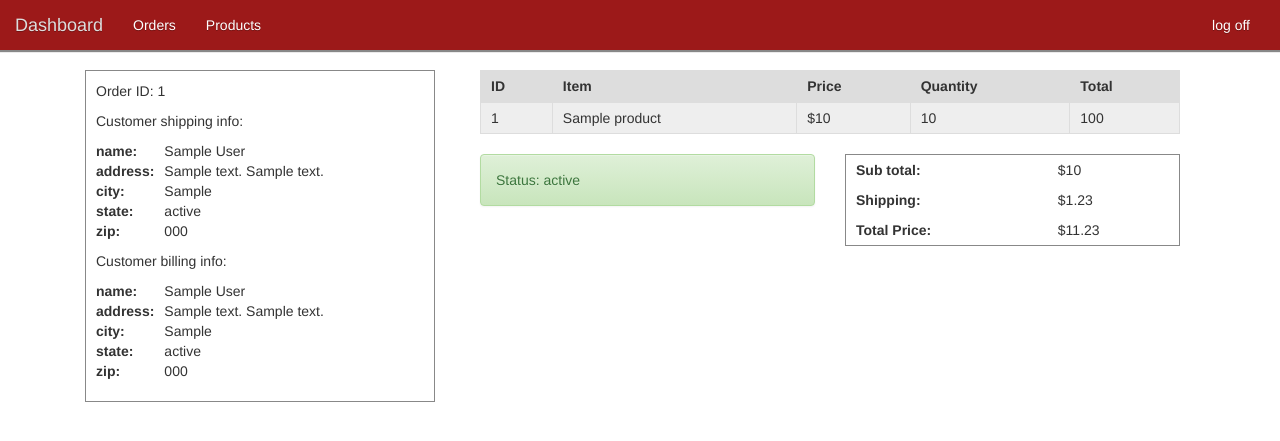
After one commit to RoseTheMarmot/E-Commerce-CodingDojo, a CodeIgniter app: page /index.php/dashboard/single_order/1 in a window 1280 px wide. The commit adds this page. Shown: the top 441 px of the page. Run offline with CodeIgniter, Linux system fonts and the light colour scheme; the visitor is signed in with stand-in values (Sample User, id 1); tables that the repository leaves empty or names only in its code hold one stand-in row (values such as "Sample post").

Commit message:
Orders detail view page up

```diff
--- a/application/config/routes.php
+++ b/application/config/routes.php
@@ -2,5 +2,6 @@
 
 $route['default_controller'] = "main";
 $route['404_override'] = '';
+$route['orders/show/(:num)'] = "dashboard/single_order/$1";
 
 //end of routes.php
--- a/application/controllers/dashboard.php
+++ b/application/controllers/dashboard.php
@@ -51,7 +51,20 @@ class Dashboard extends CI_Controller {
 		}
 	}
 
+	/* ---------------------------
+	 *  Admin detail view of order
+	 */
+	public function single_order($id){
+		$this->load->model('dashboard_model');
+		$order = $this->dashboard_model->get_order_by_id($id);
+		$items = $this->dashboard_model->get_order_items($id);
 
+		$shipping = 1.23;
+
+		$this->load->view('dashboard/header-dashboard');
+		$this->load->view('dashboard/nav-dashboard');
+		$this->load->view('/dashboard/single-order-view', array('order' => $order, 'items' => $items, 'shipping' => $shipping));
+	}
 
 	/* ---------------------------
 	 *  JSON orders APIs
@@ -73,6 +86,15 @@ class Dashboard extends CI_Controller {
 		echo json_encode($output);
 	}
 
+	public function change_order_status($id){
+		var_dump($id);
+		var_dump($this->input->post('status'));
+		if($this->input->post('status')){
+
+			$this->load->model('dashboard_model');
+			$this->dashboard_model->change_order_status($id, $this->input->post('status'));
+		}
+	}
 
 	/* ---------------------------
 	 *  Admin view of products
@@ -89,7 +111,6 @@ class Dashboard extends CI_Controller {
 		}else{
 			redirect('/main/admin');
 		}
-
 	}
 
 	/* ---------------------------
--- a/application/models/dashboard_model.php
+++ b/application/models/dashboard_model.php
@@ -1,6 +1,7 @@
 <?php if ( ! defined('BASEPATH')) exit('No direct script access allowed');
 
 class Dashboard_model extends CI_Model {
+
 	function get_admin($email, $password){
 
 		//TODO:----> add password encryption <------
@@ -10,55 +11,176 @@ class Dashboard_model extends CI_Model {
 	}
 
 	function get_orders(){
-		$query = "Select orders.id, customers.first_name, customers.last_name, orders.created_at, customers.address,
-			customers.address2, customers.city, customers.state, Sum(products.price) as total, orders.status
-			FROM orders
-			Join relationships on relationships.orders_id = orders.id
-			Join customers on customers.id = relationships.customers_id
-			Join products on relationships.products_id = products.id
-			Group By orders.id
-			Order by orders.id DESC";
+		$query = "SELECT
+			    orders.id,
+			    customers.first_name,
+			    customers.last_name,
+			    customers.created_at,
+			    addresses.address,
+			    addresses.address2,
+			    addresses.city,
+			    addresses.state,
+			    addresses.zipcode,
+			    Sum(products.price) as total,
+			    orders.status
+			FROM
+			    orders
+			        JOIN
+			    relationships ON relationships.orders_id = orders.id
+			        JOIN
+			    customers ON customers.id = relationships.customers_id
+			        JOIN
+			    products ON relationships.products_id = products.id
+					JOIN
+				addresses ON addresses.id = customers.billing_id
+			GROUP BY orders.id
+			ORDER BY orders.id DESC";
 		return $this->db->query($query)->result_array();
 	}
 
 	function get_orders_by_status($status){
-		$query = "Select orders.id, customers.first_name, customers.last_name, orders.created_at, customers.address,
-			customers.address2, customers.city, customers.state, Sum(products.price) as total, orders.status
-			FROM orders
-			Join relationships on relationships.orders_id = orders.id
-			Join customers on customers.id = relationships.customers_id
-			Join products on relationships.products_id = products.id
-			Where status = ?
-			Group By orders.id
-			Order by orders.id DESC";
+		$query = "SELECT
+			    orders.id,
+			    customers.first_name,
+			    customers.last_name,
+			    customers.created_at,
+			    addresses.address,
+			    addresses.address2,
+			    addresses.city,
+			    addresses.state,
+			    addresses.zipcode,
+			    SUM(products.price) AS total,
+			    orders.status
+			FROM
+			    orders
+			        JOIN
+			    relationships ON relationships.orders_id = orders.id
+			        JOIN
+			    customers ON customers.id = relationships.customers_id
+			        JOIN
+			    products ON relationships.products_id = products.id
+			        JOIN
+			    addresses ON addresses.id = customers.billing_id
+			WHERE
+			    status = ?
+			GROUP BY orders.id
+			ORDER BY orders.id DESC";
 		return $this->db->query($query, array($status))->result_array();
 	}
 
 	//--> TODO: get this search to work with total too (like caluse doesn't work with renamed columns)<---
 	function get_orders_filter($filter){
-		$query = "Select orders.id, customers.first_name, customers.last_name, orders.created_at, customers.address,
-			customers.address2, customers.city, customers.state, Sum(products.price) as total, orders.status
-			FROM orders
-			Join relationships on relationships.orders_id = orders.id
-			Join customers on customers.id = relationships.customers_id
-			Join products on relationships.products_id = products.id
-			Where first_name Like '%".$filter."%'
-			Or last_name Like '%".$filter."%'
-			Or orders.created_at Like '%".$filter."%'
-			Or address Like '%".$filter."%'
-			Or address2 Like '%".$filter."%'
-			Or city Like '%".$filter."%'
-			Or state Like '%".$filter."%'
-			Or status Like '%".$filter."%'
-			Group By orders.id
-			Order by orders.id DESC";
+		$query = "SELECT
+			    orders.id,
+			    customers.first_name,
+			    customers.last_name,
+			    customers.created_at,
+			    addresses.address,
+			    addresses.address2,
+			    addresses.city,
+			    addresses.state,
+			    addresses.zipcode,
+			    SUM(products.price) AS total,
+			    orders.status
+			FROM
+			    orders
+			        JOIN
+			    relationships ON relationships.orders_id = orders.id
+			        JOIN
+			    customers ON customers.id = relationships.customers_id
+			        JOIN
+			    products ON relationships.products_id = products.id
+			        JOIN
+			    addresses ON addresses.id = customers.billing_id
+			WHERE
+			    first_name LIKE '%".$filter."%'
+			        OR last_name LIKE '%".$filter."%'
+			        OR orders.created_at LIKE '%".$filter."%'
+			        OR address LIKE '%".$filter."%'
+			        OR address2 LIKE '%".$filter."%'
+			        OR city LIKE '%".$filter."%'
+			        OR state LIKE '%".$filter."%'
+			        OR status LIKE '%".$filter."%'
+			GROUP BY orders.id
+			ORDER BY orders.id DESC";
 		return $this->db->query($query)->result_array();
 	}
 
+	function get_order_by_id($id){
+		$query = "SELECT
+			    orders.id,
+			    customers.first_name,
+			    customers.last_name,
+			    billing.address,
+			    billing.address2,
+			    billing.city,
+			    billing.state,
+			    billing.zipcode,
+			    shipping.address AS shipping_address,
+			    shipping.address2 AS shipping_address2,
+			    shipping.city AS shipping_city,
+			    shipping.state AS shipping_state,
+			    shipping.zipcode AS shipping_zipcode,
+			    orders.status,
+			    SUM(products.price) AS total
+			FROM
+			    orders
+			        JOIN
+			    relationships ON relationships.orders_id = orders.id
+			        JOIN
+			    customers ON customers.id = relationships.customers_id
+			        JOIN
+			    products ON products.id = relationships.products_id
+			        JOIN
+			    addresses AS billing ON billing.id = customers.billing_id
+			        JOIN
+			    addresses AS shipping ON shipping.id = customers.shipping_id
+			WHERE
+			    orders.id = ?
+			GROUP BY orders.id";
+		return $this->db->query($query, array($id))->row_array();
+	}
+
+	function get_order_items($id){
+		$query = "SELECT
+			    products.id,
+			    products.name,
+			    products.price,
+			    relationships.quantity,
+			    relationships.quantity * products.price as total
+			FROM
+			    orders
+			        JOIN
+			    relationships ON relationships.orders_id = orders.id
+			        JOIN
+			    customers ON customers.id = relationships.customers_id
+			        JOIN
+			    products ON products.id = relationships.products_id
+			        JOIN
+			    addresses AS billing ON billing.id = customers.billing_id
+			        JOIN
+			    addresses AS shipping ON shipping.id = customers.shipping_id
+			WHERE
+			    orders.id = ?";
+    	return $this->db->query($query, array($id))->result_array();
+	}
+
+	function change_order_status($id, $status){
+		$this->input->post('');
+		$query = "UPDATE orders SET status = ? WHERE id = ?";
+		return $this->db->query($query, array($status, $id));
+	}
+
 	function get_products(){
-		$query = "SELECT products.id, products.name, products.inventory, Sum(relationships.quantity) as sold
-			FROM products
-			JOIN relationships ON relationships.products_id = products.id
+		$query = "SELECT
+			    products.id,
+			    products.name,
+			    products.inventory,
+			    SUM(relationships.quantity) AS sold
+			FROM
+			    products
+			        JOIN
+			    relationships ON relationships.products_id = products.id
 			GROUP BY products.id
 			ORDER BY products.id ASC";
 		return $this->db->query($query)->result_array();
@@ -66,12 +188,19 @@ class Dashboard_model extends CI_Model {
 
 	//--> TODO: get this search to work with quantity sold too <---
 	function get_products_filter($filter){
-		$query = "SELECT products.id, products.name, products.inventory, Sum(relationships.quantity) as sold
-			FROM products
-			JOIN relationships ON relationships.products_id = products.id
-			Where products.id Like '%".$filter."%'
-			Or products.name Like '%".$filter."%'
-			Or products.inventory Like '%".$filter."%'
+		$query = "SELECT
+			    products.id,
+			    products.name,
+			    products.inventory,
+			    SUM(relationships.quantity) AS sold
+			FROM
+			    products
+			        JOIN
+			    relationships ON relationships.products_id = products.id
+			WHERE
+			    products.id LIKE '%".$filter."%'
+			        OR products.name LIKE '%".$filter."%'
+			        OR products.inventory LIKE '%".$filter."%'
 			GROUP BY products.id
 			ORDER BY products.id ASC";
 		return $this->db->query($query)->result_array();
--- a/application/views/dashboard/orders-view.php
+++ b/application/views/dashboard/orders-view.php
@@ -32,7 +32,7 @@
       <div class="col-md-12">
 
         <!-- orders table -->
-        <table id="orders-table" class="table-bordered">
+        <table id="orders-table" class="table-bordered bordered">
           <thead>
             <tr>
               <th>Order ID</th>
--- a/application/views/dashboard/products-view.php
+++ b/application/views/dashboard/products-view.php
@@ -22,7 +22,7 @@
       <div class="col-md-12">
 
         <!-- products table -->
-        <table id="products-table" class="table-bordered">
+        <table id="products-table" class="table-bordered bordered">
           <thead>
             <tr>
               <th>Picture</th>
--- /dev/null
+++ b/application/views/dashboard/single-order-view.php
@@ -0,0 +1,133 @@
+
+  <!-- Primary Page Layout
+  –––––––––––––––––––––––––––––––––––––––––––––––––– -->
+  <div class="container">
+    <div class="row">
+
+      <div class="col-md-4">
+        <div id="address-details-div" class="outlined">
+          <p>Order ID: <?=$order['id']?></p>
+          <p>
+            Customer shipping info:
+            <table>
+              <tr>
+                <th>name:</th>
+                <td><?=$order['first_name']." ".$order['last_name']?></td>
+              </tr>
+              <tr>
+                <th>address:</th>
+                <td><?=$order['shipping_address']." ".$order['shipping_address2']?></td>
+              </tr>
+              <tr>
+                <th>city:</th>
+                <td><?=$order['shipping_city']?></td>
+              </tr>
+              <tr>
+                <th>state:</th>
+                <td><?=$order['shipping_state']?></td>
+              </tr>
+              <tr>
+                <th>zip:</th>
+                <td><?=$order['shipping_zipcode']?></td>
+              </tr>
+            </table>
+          </p>
+          <p>
+            Customer billing info:
+            <table>
+              <tr>
+                <th>name:</th>
+                <td><?=$order['first_name']." ".$order['last_name']?></td>
+              </tr>
+              <tr>
+                <th>address:</th>
+                <td><?=$order['address']." ".$order['address2']?></td>
+              </tr>
+              <tr>
+                <th>city:</th>
+                <td><?=$order['city']?></td>
+              </tr>
+              <tr>
+                <th>state:</th>
+                <td><?=$order['state']?></td>
+              </tr>
+              <tr>
+                <th>zip:</th>
+                <td><?=$order['zipcode']?></td>
+              </tr>
+            </table>
+          </p>
+        </div>
+      </div>
+      <div class="col-md-8">
+
+          <div class="row">
+            <div class="col-md-12">
+              <table id="order-details-table" class="table-bordered bordered">
+                <thead>
+                  <tr>
+                    <th>ID</th>
+                    <th>Item</th>
+                    <th>Price</th>
+                    <th>Quantity</th>
+                    <th>Total</th>
+                  </tr>
+                </thead>
+                <tbody>
+                  <?php
+                  foreach($items as $item){ ?>
+                    <tr>
+                      <td><?=$item['id']?></td>
+                      <td><?=$item['name']?></td>
+                      <td>$<?=$item['price']?></td>
+                      <td><?=$item['quantity']?></td>
+                      <td><?=$item['total']?></td>
+                    </tr>
+                    <?php
+                  }?>
+                </tbody>
+              </table>
+            </div>
+          </div>
+          <div class="row">
+            <div class="col-md-6">
+              <?php
+              $status = "alert-success";
+              if(strcmp($order['status'], 'order in') === 0){
+                $status = "alert-danger";
+              }elseif(strcmp($order['status'], 'process') === 0){
+                $status = "alert-warning";
+              }?>
+              <p class="alert <?=$status?>">Status: <?=$order['status']?></p>
+            </div>
+            <div class="col-md-6">
+              <table class="outlined">
+                <tr>
+                  <th>Sub total:</th>
+                  <td>$<?=$order['total']?></td>
+                </tr>
+                <tr>
+                  <th>Shipping:</th>
+                  <td>$<?=$shipping?></td>
+                </tr>
+                <tr>
+                  <th>Total Price:</th>
+                  <td>$<?=$order['total']+$shipping?></td>
+                </tr>
+              </table>
+            </div>
+          </div>
+        </div>
+    </div>
+  </div>
+
+  <!-- Scripts
+  –––––––––––––––––––––––––––––––––––––––––––––––––– -->
+  <script type="text/javascript" src="/assets/js/jquery-2.1.1.min.js"></script>
+  <script type="text/javascript" src="/assets/js/bootstrap.min.js"></script>
+  <script type="text/javascript" src="/assets/js/dashboard-orders-script.js"></script>
+
+<!-- End Document
+  –––––––––––––––––––––––––––––––––––––––––––––––––– -->
+</body>
+</html>
--- a/assets/css/dashboard-style.css
+++ b/assets/css/dashboard-style.css
@@ -60,24 +60,36 @@ form .icon-in-bar{
 	top: 18px;
 }
 }
-#orders-table, #products-table {
+table.bordered {
 	border-top: 1px solid #888;
 	border-bottom: 1px solid #888;
 	width: 100%;
 }
-	#orders-table td, #orders-table th, #products-table td, #products-table th{
+	table.bordered td, table.bordered th {
 		border-left: 1px solid #888;
 		border-right: 1px solid #888;
 		border-bottom: none;
 		border-top: none;
 		padding: 5px 10px;
 	}
-	#orders-table th, #products-table th{
+	table.bordered th{
 		background-color: #ddd;
 	}
-	#orders-table tr:nth-child(odd), #products-table tr:nth-child(odd){
+	table.bordered tr:nth-child(odd){
 		background-color: #eee;
 	}
+table.outlined{
+	width: 100%;
+	border: 1px solid #888;
+}
+	table.outlined th, table.outlined td {
+		padding: 5px 10px;
+	}
+div.outlined{
+	width: 100%;
+	border: 1px solid #888;
+	padding: 10px;
+}
 #orders-filter-form{
 	margin-top: 10px;
 }
@@ -85,3 +97,11 @@ form .icon-in-bar{
 	margin-top: 10px;
 	float: right;
 }
+@media all and (min-width: 1091px){
+	#order-details-table{
+		margin-top: -20px;
+	}
+}
+#address-details-div table td{
+	padding: 0px 10px;
+}
--- a/assets/js/dashboard-orders-script.js
+++ b/assets/js/dashboard-orders-script.js
@@ -7,7 +7,7 @@
 	var ordersTable		= $(	'#orders-table'			);
 
 	//results per page
-	var perPage = 2;
+	var perPage = 10;
 
 	//load table
 	get_orders(0);
@@ -46,6 +46,11 @@
 	ordersSearch.submit(function(){
 		get_orders_by_filter(0, ordersSearch);
 		return false;
+	});
+
+	//table form listener
+	$(document).on('change', '#orders-table form select', function(){
+		$('#orders-table form').submit();
 	});
 
 	/* ----------------------------
@@ -102,6 +107,7 @@
 					jsonData.orders[start + i].address2,
 					jsonData.orders[start + i].city,
 					jsonData.orders[start + i].state,
+					jsonData.orders[start + i].zipcode,
 					jsonData.orders[start + i].total,
 					jsonData.orders[start + i].status
 				));
@@ -156,8 +162,29 @@
 	/* -------------------------------------------------------------------------------------------------
 	 * Returns HTML string for an order row in the orders table
 	 */
-	function order_row(id, firstName, lastName, createdAt, address, address2, city, state, total, status){
-		return '<tr><td>'+id+'</td><td>'+firstName+' '+lastName+'</td><td>'+createdAt+'</td><td>'+address+' '+address2+' '+city+', '+state+'</td><td>'+total+'</td><td>'+status+'</td></tr>';
+	function order_row(id, firstName, lastName, createdAt, address, address2, city, state, zipcode, total, status){
+		return $('<tr></tr>')
+			.append('<td><a href="/orders/show/'+id+'">'+id+'</a>')
+			.append('</td><td>'+firstName+' '+lastName+'</td><td>'+createdAt+'</td>')
+			.append('<td>'+address+' '+address2+' '+city+', '+state+' '+zipcode+'</td><td>$'+total+'</td>')
+			.append('<td>'+status+'</td>');
+	}
+
+	/* -------------------------------------------------------------------------------------------------
+	 * Returns HTML string for the status form in the orders table
+	 */
+	function select_status(id, status){
+		console.log(id);
+		return $('<form method="post" action="/dashboard/change_order_status/'+id+'"></form>')
+		.append('<select name="status"></select>');
+    /*
+    if(status == 'process'){
+    	return'<form method="post" action="/dashboard/change_order_status/'+id+'"><select name="status"><option value="order in">Order In</option><option value="process" selected="selected">Process</option><option value="shipped">Shipped</option></select></form>';
+    }else if(status == 'shipped'){
+    	return'<form method="post" action="/dashboard/change_order_status/'+id+'"><select name="status"><option value="order in">Order In</option><option value="process">Process</option><option value="shipped" selected="selected">Shipped</option></select></form>';
+    }//else
+    return'<form method="post" action="/dashboard/change_order_status/'+id+'"><select name="status"><option value="order in" selected="selected">Order In</option><option value="process">Process</option><option value="shipped">Shipped</option></select></form>';
+		*/
 	}
 
 })(jQuery);
```
Also changed, not shown: 2 other files.
